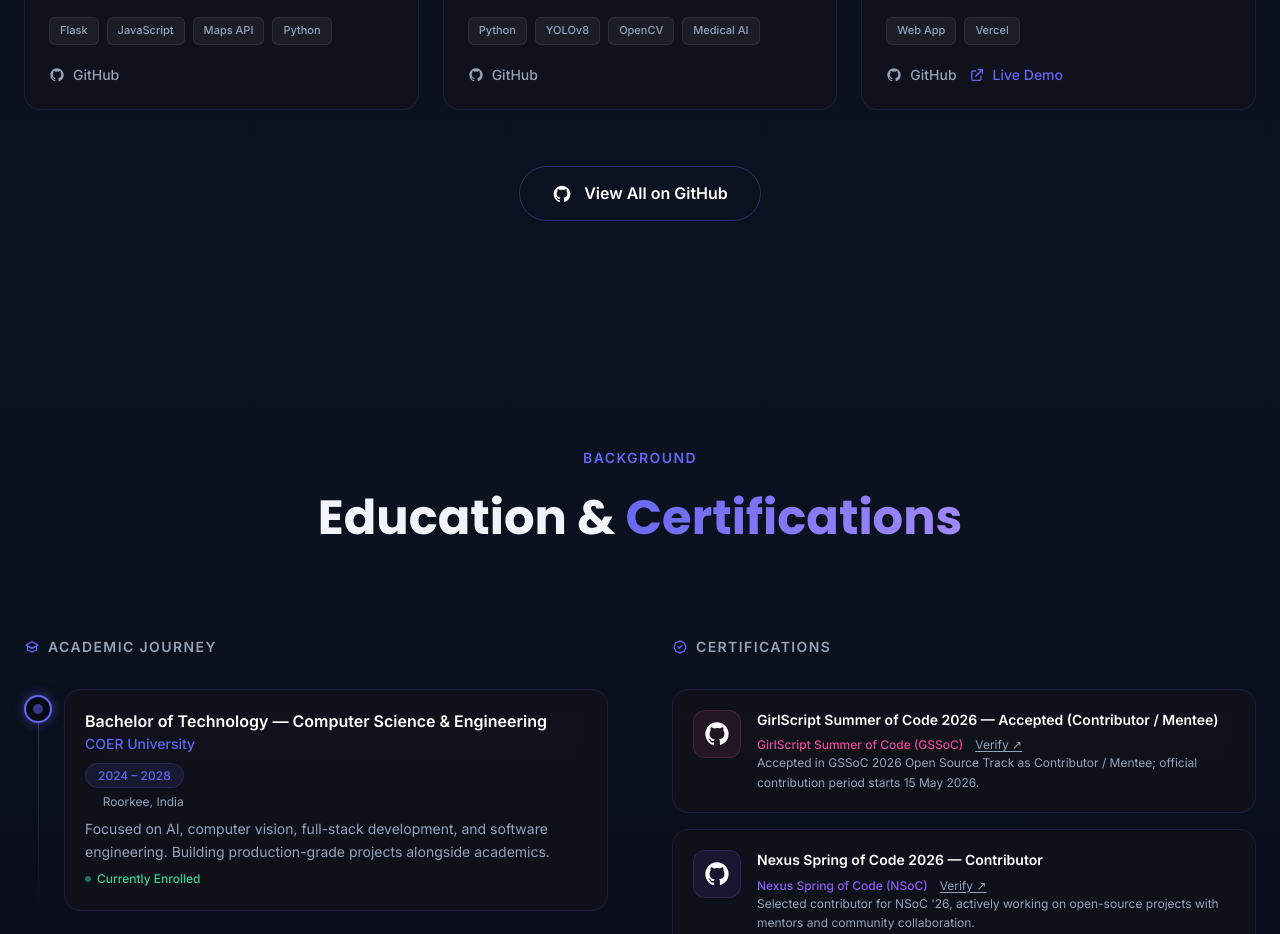
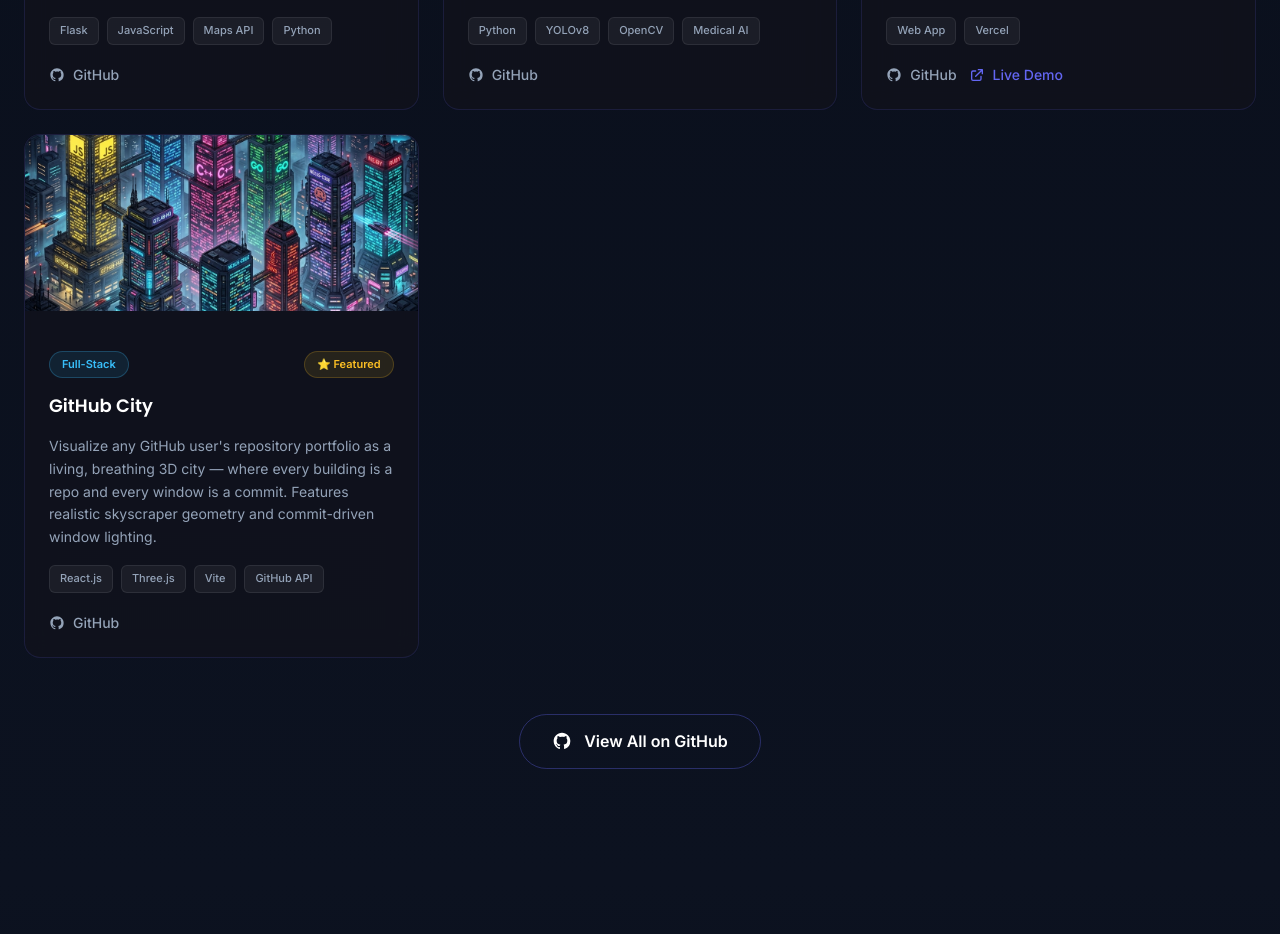
Before and after one commit to ArnavPundir22/arnavpundir22.github.io, a React (Vite) app: page / in a window 1280 px wide. Shown: the part 6020-6954 px from the top of the page. Built offline with nearby package versions, Linux system fonts and the light colour scheme.

Commit message:
added GitHub-City Project

```diff
--- a/src/data/index.js
+++ b/src/data/index.js
@@ -264,6 +264,18 @@
     image: '/images/air-kalam.png',
     imageAlt: 'Air-Kalam — hand gesture drawing with colorful glowing trails on virtual whiteboard',
   },
+  {
+    id: 16,
+    title: 'GitHub City',
+    description: 'Visualize any GitHub user\'s repository portfolio as a living, breathing 3D city — where every building is a repo and every window is a commit. Features realistic skyscraper geometry and commit-driven window lighting.',
+    tags: ['React.js', 'Three.js', 'Vite', 'GitHub API'],
+    category: 'Full-Stack',
+    github: 'https://github.com/ArnavPundir22/GitHub-City',
+    live: null,
+    featured: true,
+    image: '/images/github-city.png',
+    imageAlt: 'GitHub City — 3D skyscraper city visualization of GitHub repositories',
+  },
 ]
 
 export const projectCategories = ['All', 'AI / CV', 'Full-Stack', 'AI / NLP']
```
Also changed, not shown: public/images/github-city.png (added).
